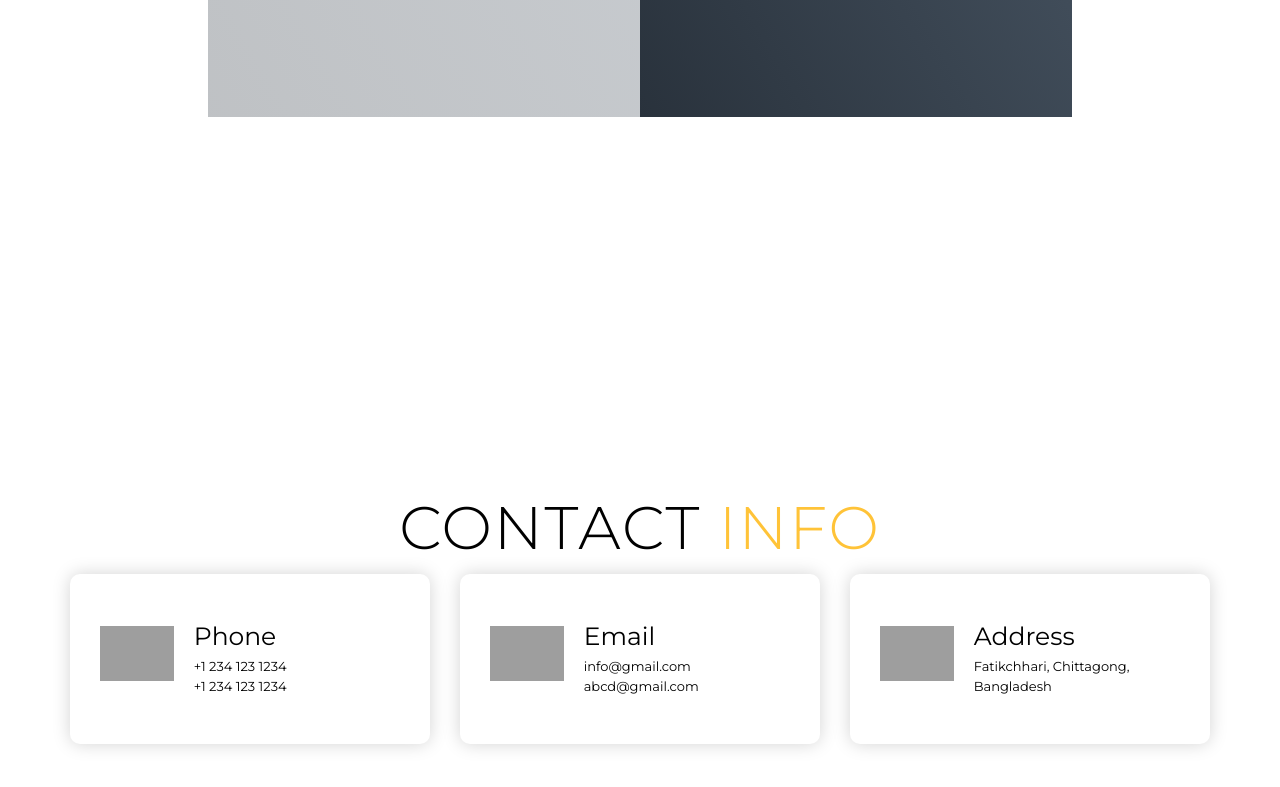
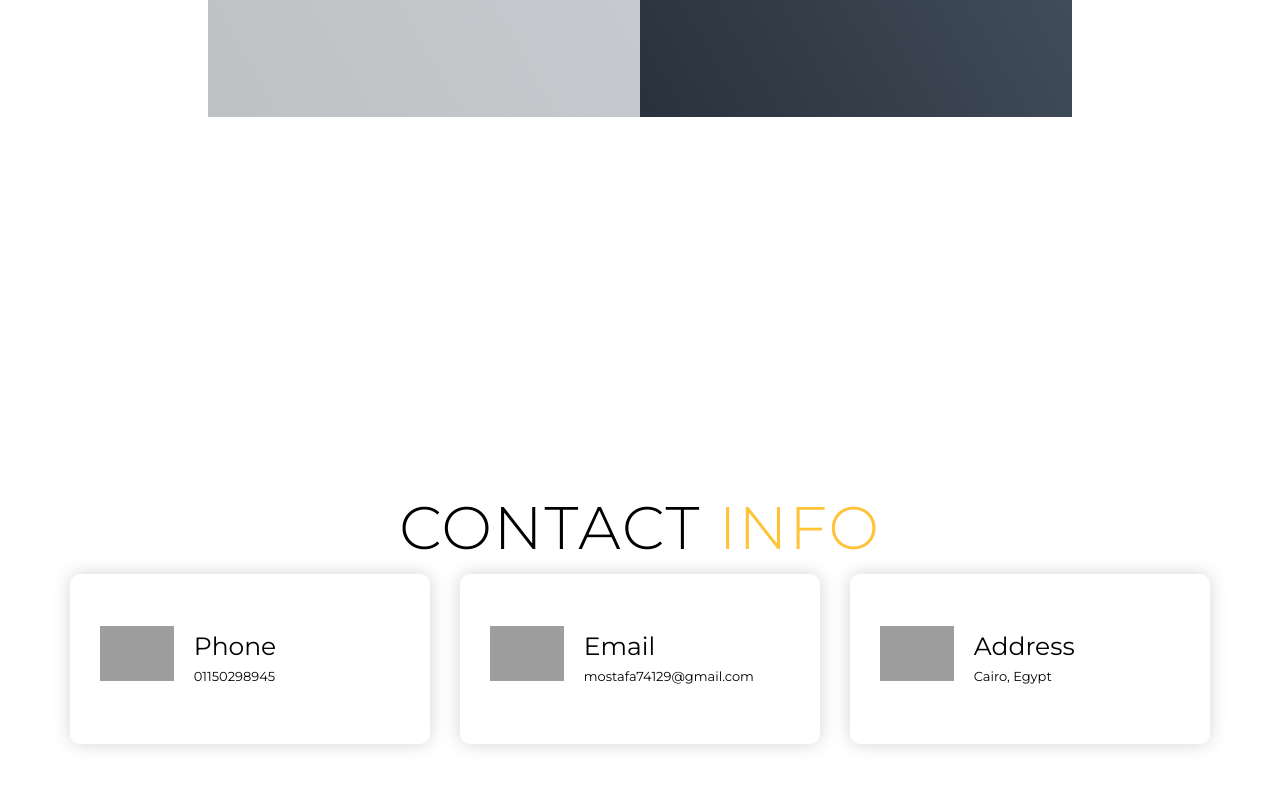
Before and after one commit to mo74129/Protfolio, a plain HTML site: page index.html in a window 1280 px wide. Shown: the part 4106-4893 px from the top of the page. Drawn offline with Linux system fonts and the light colour scheme; grey boxes are pictures that could not be loaded.

Commit message:
second commit

```diff
--- a/index.html
+++ b/index.html
@@ -234,23 +234,23 @@
           <div class="icon"><img src="https://img.icons8.com/bubbles/100/000000/phone.png"/></div>
           <div class="contact-info">
             <h1>Phone</h1>
-            <h2>+1 234 123 1234</h2>
-            <h2>+1 234 123 1234</h2>
+            <h2>01150298945</h2>
+
           </div>
         </div>
         <div class="contact-item">
           <div class="icon"><img src="https://img.icons8.com/bubbles/100/000000/new-post.png"/></div>
           <div class="contact-info">
             <h1>Email</h1>
-            <h2>info@gmail.com</h2>
-            <h2>abcd@gmail.com</h2>
+            <h2>mostafa74129@gmail.com</h2>
+
           </div>
         </div>
         <div class="contact-item">
           <div class="icon"><img src="https://img.icons8.com/bubbles/100/000000/map-marker.png"/></div>
           <div class="contact-info">
             <h1>Address</h1>
-            <h2>Fatikchhari, Chittagong, Bangladesh</h2>
+            <h2>Cairo, Egypt</h2>
           </div>
         </div>
       </div>
```
